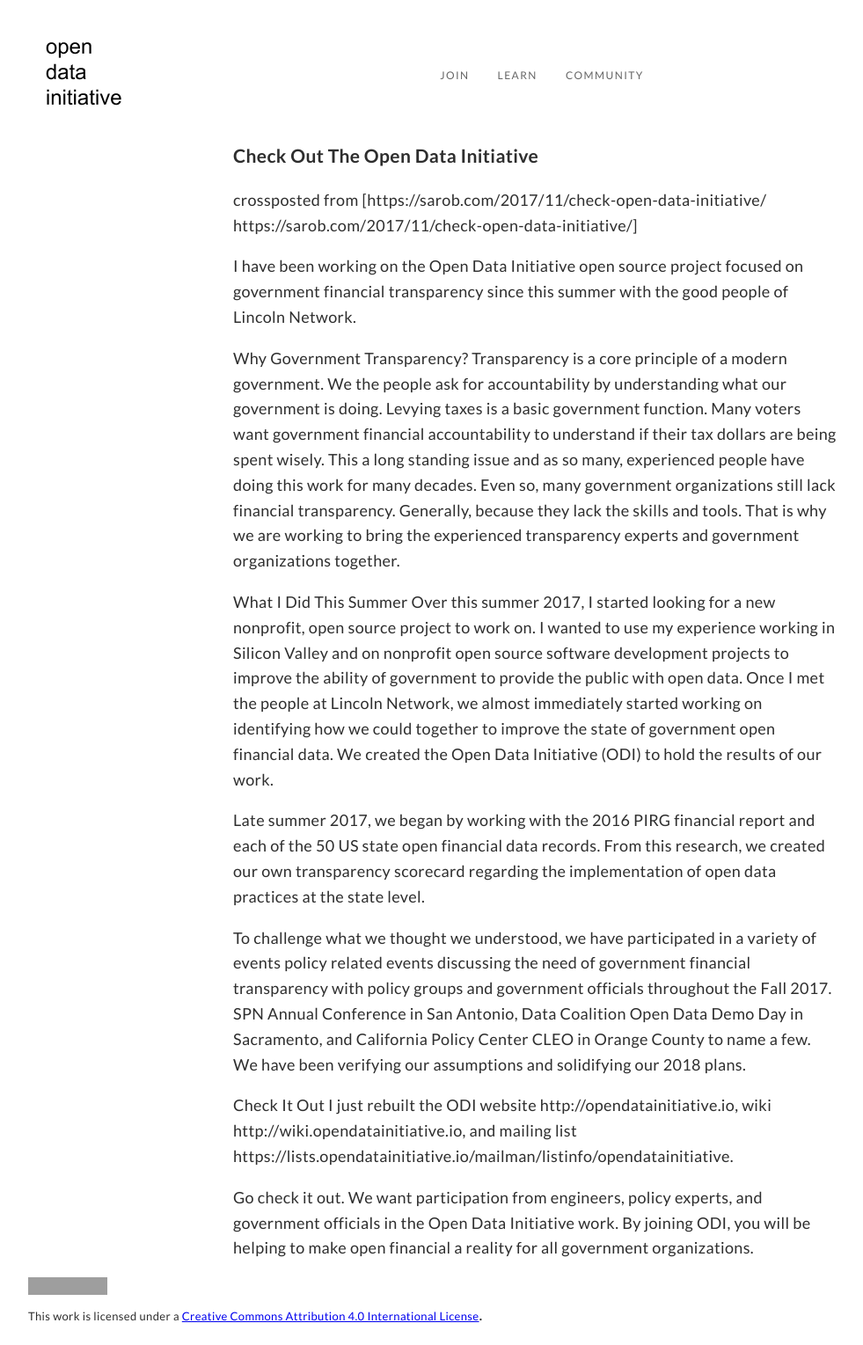
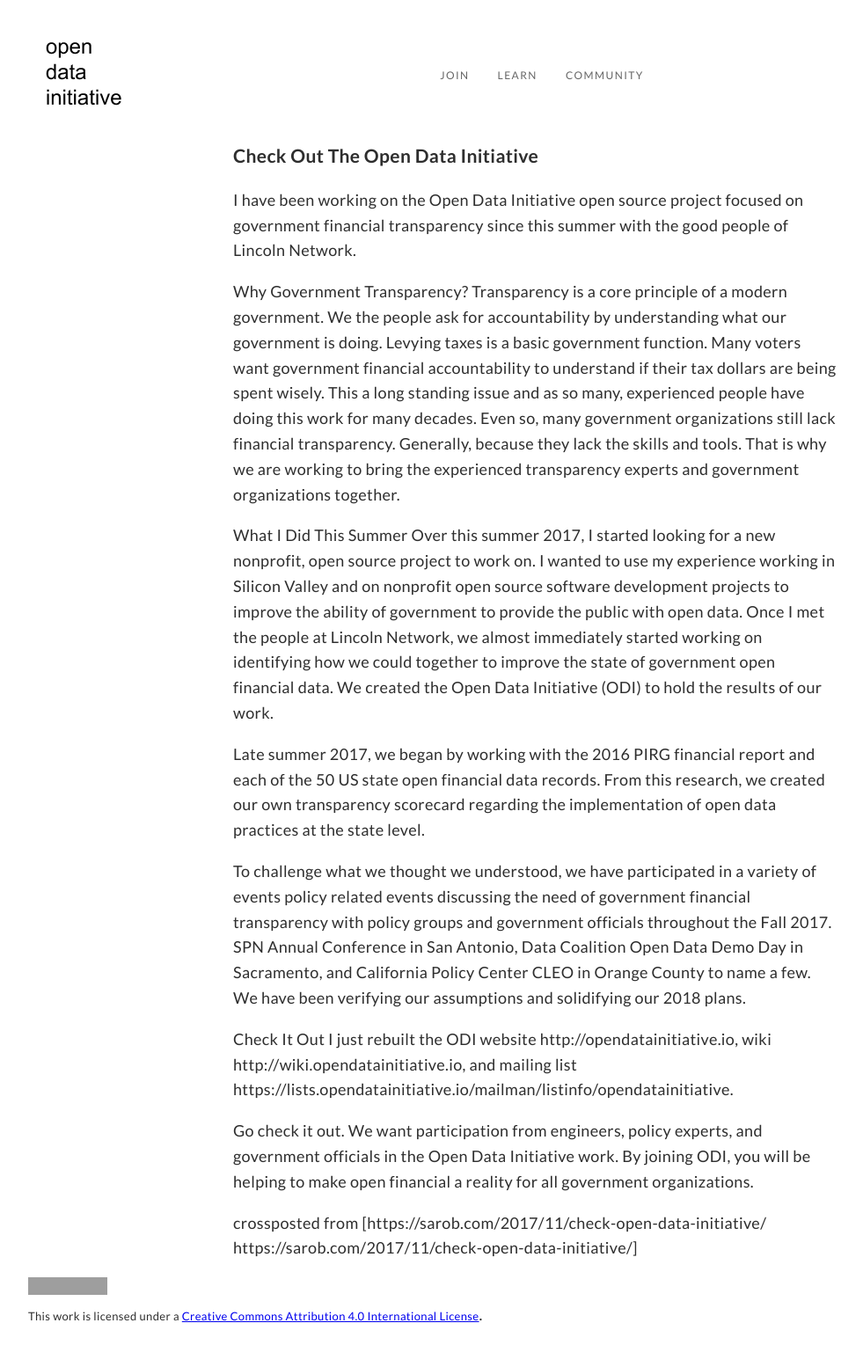
Before and after one commit to opendatainitiative/opendatainitiative.github.io, a Jekyll site: the page built from _posts/2017-11-20-check-out-the-open-data-Initiative.md, in a window 1280 px wide. Shown: the whole page at 88% size, without its empty margins (32-1013 px from the left). Built offline with Jekyll 4.4.1, drawn with Linux system fonts in a browser that asks for light colours; part of the change alters nothing that is shown; grey boxes are pictures that could not be loaded.

```diff
--- a/_posts/2017-11-20-check-out-the-open-data-Initiative.md
+++ b/_posts/2017-11-20-check-out-the-open-data-Initiative.md
@@ -5,7 +5,6 @@ date:   2017-11-20 08:50:00 -0800
 categories: news
 ---
 ### Check Out The Open Data Initiative
-crossposted from [https://sarob.com/2017/11/check-open-data-initiative/ https://sarob.com/2017/11/check-open-data-initiative/]
 
 I have been working on the Open Data Initiative open source project focused on government financial transparency since this summer with the good people of Lincoln Network.
 
@@ -23,3 +22,5 @@ Check It Out
 I just rebuilt the ODI website http://opendatainitiative.io,  wiki http://wiki.opendatainitiative.io, and mailing list https://lists.opendatainitiative.io/mailman/listinfo/opendatainitiative.
 
 Go check it out. We want participation from engineers, policy experts, and government officials in the Open Data Initiative work. By joining ODI, you will be helping to make open financial a reality for all government organizations.
+
+crossposted from [https://sarob.com/2017/11/check-open-data-initiative/ https://sarob.com/2017/11/check-open-data-initiative/]
```
